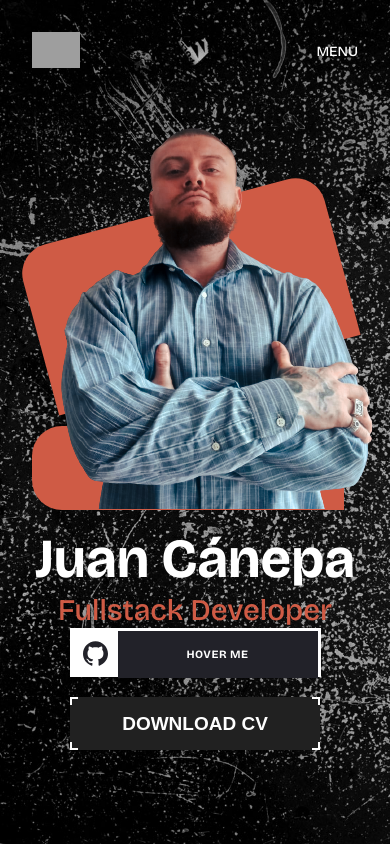
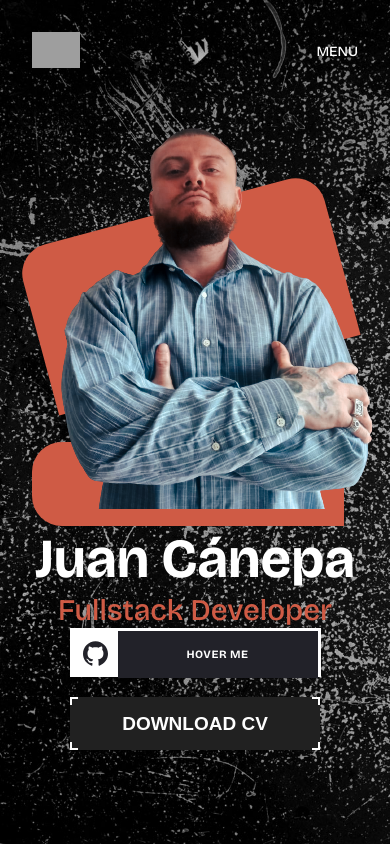
Before and after one commit to 219WD/jc-porfolio-pro, a React (Vite) app: page / in a window 390 px wide. Shown: the top 846 px of the page. Built offline with nearby package versions, Linux system fonts and the light colour scheme; grey boxes are pictures that could not be loaded.

Commit message:
commit de correccion

```diff
--- a/src/pages/HomeScreen.css
+++ b/src/pages/HomeScreen.css
@@ -255,7 +255,7 @@ button {
   .color3 {
     width: 80vw;
     height: 10vh;
-    top: -21rem;
+    top: -20rem;
   }
 
   .text h1 {
```
